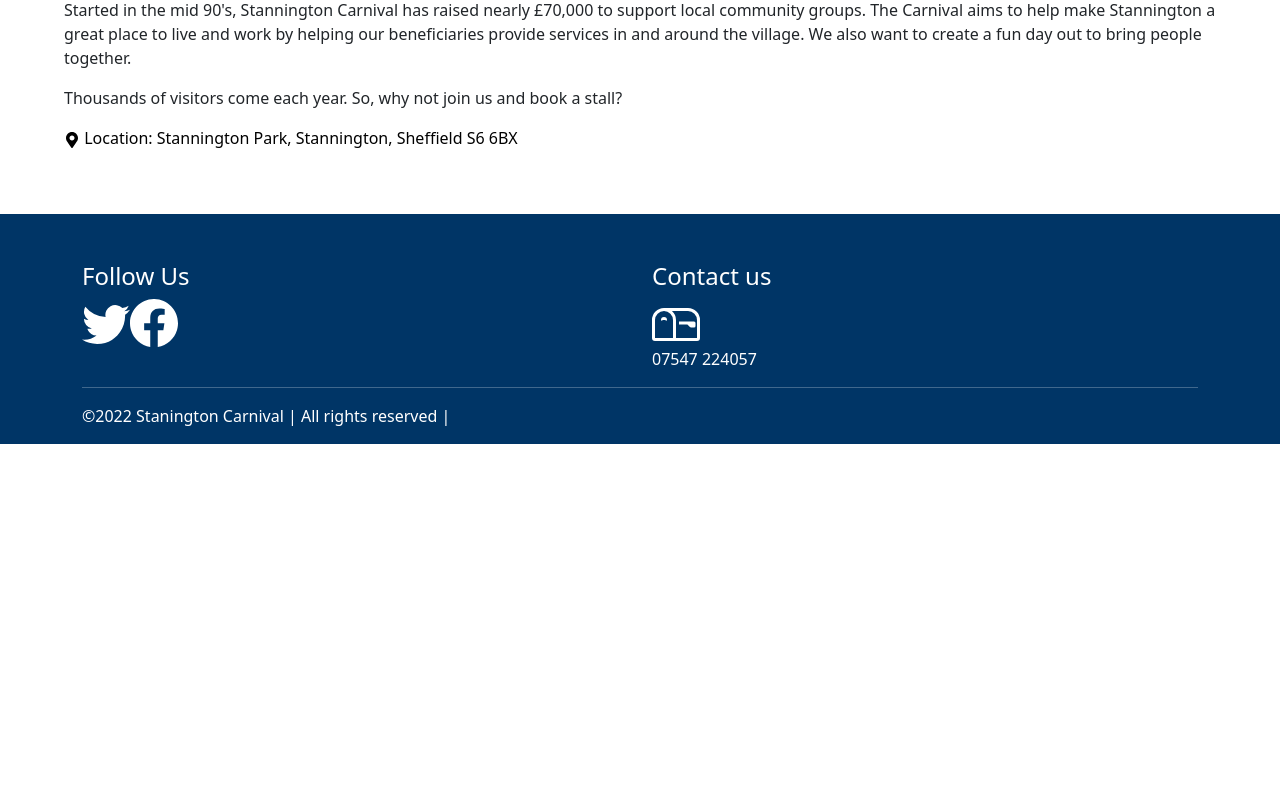
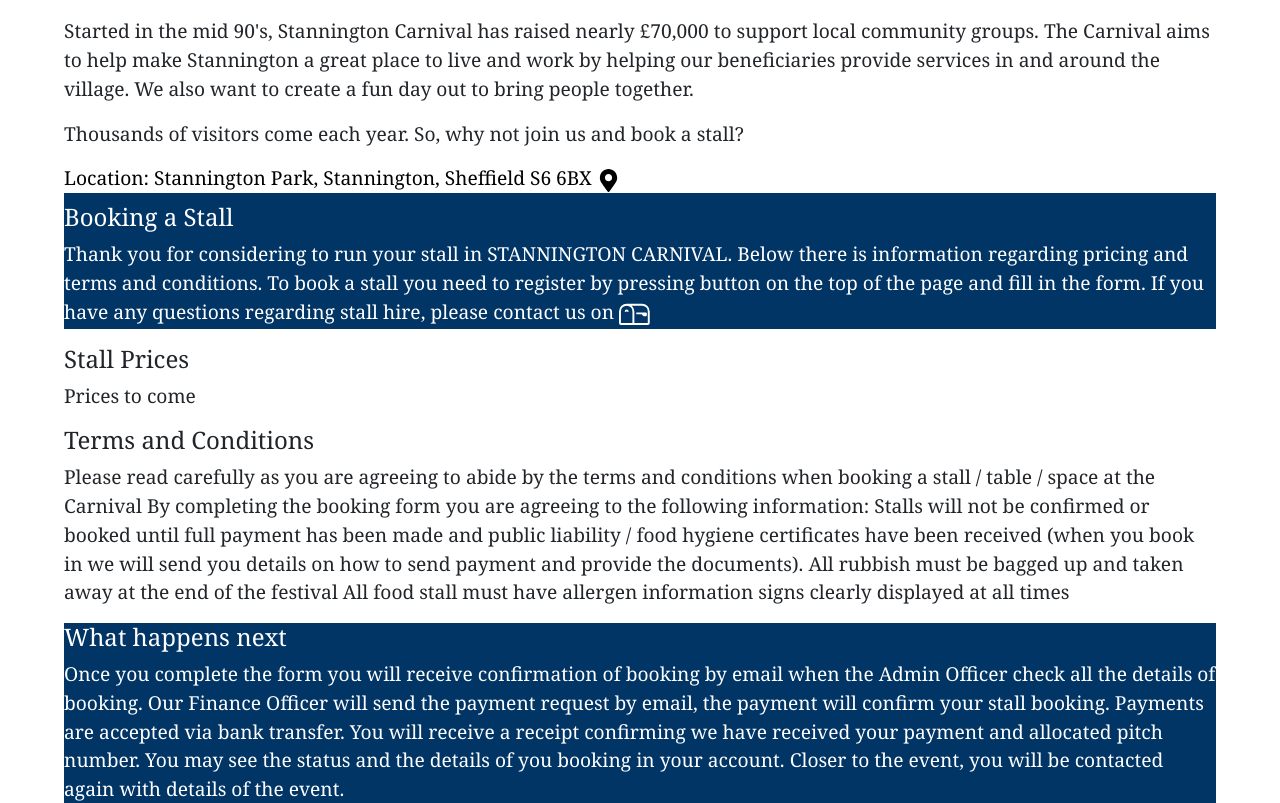
Before and after one commit to InstructorGreene/Perspicacious_Persimmons_Frontend22, a React (Create React App) app: page / in a window 1280 px wide. Shown: the part 940-1743 px from the top of the page. Before the commit the page ends 1384 px from the top, so only its background shows below. Built offline with nearby package versions, Linux system fonts and the light colour scheme.

Commit message:
updated main page

```diff
--- a/src/Components/Homepage/HomePage.jsx
+++ b/src/Components/Homepage/HomePage.jsx
@@ -1,6 +1,8 @@
 import React from "react";
 import Carousel from "react-bootstrap/Carousel";
 import { FaMapMarkerAlt } from "react-icons/fa";
+import { BsMailbox } from "react-icons/bs";
+
 import "./Homepage.css";
 
 const HomePage = () => {
@@ -10,44 +12,36 @@ const HomePage = () => {
         <Carousel.Item>
           <img
             className="item"
-            src="https://sheffnews.com/media/11522/christmas-2021-1-sml.jpg?anchor=center&mode=crop&width=1500&height=550&rnd=133119653410000000"
+            src="https://scontent.flhr6-1.fna.fbcdn.net/v/t31.18172-8/11336962_880084938714620_1833581849408480907_o.jpg?_nc_cat=102&ccb=1-7&_nc_sid=730e14&_nc_ohc=xzDKJ35Es2AAX9UISi5&_nc_ht=scontent.flhr6-1.fna&oh=00_AfCJTWNThMtTnV3wOwf45Bahii-Bmy0JS2OM1MJGy8mJpg&oe=63A58810"
             alt="First slide"
           />
           <Carousel.Caption>
-            <h3>APPLEBUM</h3>
-            <p>Nulla vitae elit libero, a pharetra augue mollis interdum.</p>
           </Carousel.Caption>
         </Carousel.Item>
         <Carousel.Item>
           <img
             className="item"
-            src="https://sashaleephotography.com/wp-content/uploads/2018/04/SharrowLanternFestival-7.jpg"
+            src="https://scontent.flhr6-1.fna.fbcdn.net/v/t31.18172-8/11154861_880084915381289_3909534780009307590_o.jpg?_nc_cat=102&ccb=1-7&_nc_sid=730e14&_nc_ohc=D1BLAaKG8pwAX8VdVLd&_nc_ht=scontent.flhr6-1.fna&oh=00_AfBfY54UUj4iNXUfG2U7d1tZjnmhCZvB8IGVX_-pFU1fJA&oe=63A59511"
             alt="Second slide"
           />
 
           <Carousel.Caption>
-            <h3>Second slide label</h3>
-            <p>Lorem ipsum dolor sit amet, consectetur adipiscing elit.</p>
           </Carousel.Caption>
         </Carousel.Item>
         <Carousel.Item>
           <img
             className="item"
-            src="https://cdn.hunthalloween.com/events8/banners/6405ec966a21a6769bdeda5a44f61f46b8fa552ea2d6fcecb4aadbcd922a17cb-rimg-w960-h626-gmir.jpg?v=1667583549"
+            src="https://scontent.flhr6-1.fna.fbcdn.net/v/t1.6435-9/45327702_1996132673776502_4266921717902868480_n.jpg?_nc_cat=105&ccb=1-7&_nc_sid=e3f864&_nc_ohc=V8ULU9oqYkUAX-e4_Qm&_nc_ht=scontent.flhr6-1.fna&oh=00_AfDzYPBkyKSUiaZCKgzywePxU9NRyUy2TEhuhm_9shfkbA&oe=63A591F0"
             alt="Third slide"
           />
 
           <Carousel.Caption>
-            <h3>Third slide label</h3>
-            <p>
-              Praesent commodo cursus magna, vel scelerisque nisl consectetur.
-            </p>
           </Carousel.Caption>
         </Carousel.Item>
       </Carousel>
 
       <div className="about">
-        <h1 className="title">About the carnival</h1>
+        <h1 className="title">About Us</h1>
         <p>
           Stannington Carnival is a great day out for all the family. This is
           the annual event, it takes place on the second Saturday in July.
@@ -75,9 +69,50 @@ const HomePage = () => {
           target="blank"
           href="https://goo.gl/maps/UK6DSxXkBvtAJvKn8"
         >
-          <FaMapMarkerAlt /> Location: Stannington Park, Stannington, Sheffield
-          S6 6BX
+          Location: Stannington Park, Stannington, Sheffield
+          S6 6BX <FaMapMarkerAlt size="1.2em" />
         </a>
+        <div className="booking">
+        <h4 className="Booking-title">Booking a Stall</h4>
+        <p>
+        Thank you for considering to run your stall in STANNINGTON CARNIVAL.
+        Below there is information regarding pricing and terms and conditions. To
+        book a stall you need to register by pressing button on the top of the page
+        and fill in the form. If you have any questions regarding stall hire, please
+        contact us on <a href="mailto:stanningtoncarnival@gmail.com"> <BsMailbox size="1.6em" color="white"/></a>
+        </p>
+        </div>
+        <h4>Stall Prices</h4>
+        <p>
+          Prices to come
+        </p>
+        <h4>Terms and Conditions</h4>
+        <p>
+        Please read carefully as you are agreeing to abide by the terms and
+        conditions when booking a stall / table / space at the Carnival
+        By completing the booking form you are agreeing to the following information:
+        Stalls will not be confirmed or booked until full payment has been made and
+        public liability / food hygiene certificates have been received (when you book
+        in we will send you details on how to send payment and provide the
+        documents).
+        All rubbish must be bagged up and taken away at the end of the festival
+        All food stall must have allergen information signs clearly displayed at all
+        times
+        </p>
+        <div className="what-happens-next">
+        <h4>What happens next</h4>
+        <p>
+        Once you complete the form  you will receive  confirmation of booking by
+        email when the Admin Officer check all the details of booking.
+        Our Finance Officer will send the payment request by email, the payment will
+        confirm your stall booking. Payments are accepted via bank transfer. You will
+        receive a receipt confirming we have received your payment and allocated
+        pitch number.
+        You may see the status and the details of you booking in your account.
+        Closer to the event, you will be contacted again with details of the event.
+        </p>
+        </div>
+
       </div>
     </>
   );
--- a/src/Components/Homepage/Homepage.css
+++ b/src/Components/Homepage/Homepage.css
@@ -5,6 +5,7 @@
   height: 70vh;
   align-items: center;
   text-align: center;
+
 }
 
 .image-slides {
@@ -16,8 +17,25 @@
 
 .about {
   padding: 5%;
+  font-family: Cambria, Cochin, Georgia, Times, 'Times New Roman', serif;
+  font-size: larger;
+
 }
 .location-link:hover,
 .location-link:focus {
   color: black;
 }
+
+.Booking-title {
+  padding-top: 10px
+}
+
+.booking {
+  background-color: #003566;
+  color: white;
+}
+
+.what-happens-next {
+  background-color: #003566;
+  color: white;
+}
```
